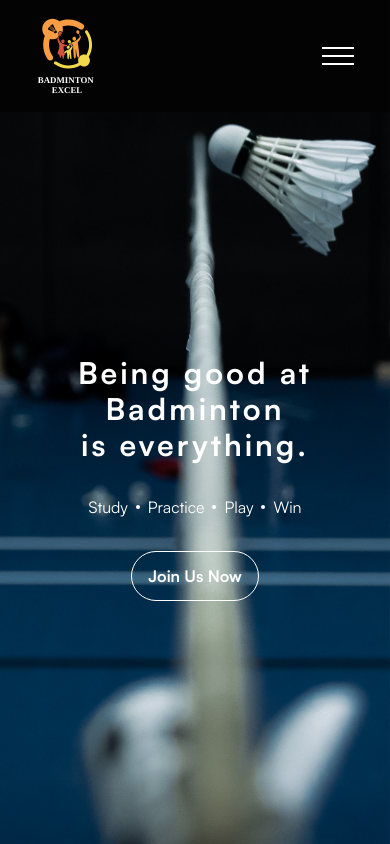
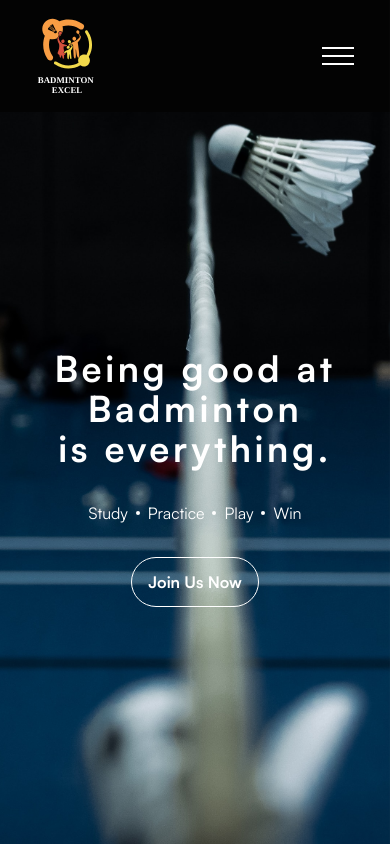
Before and after one commit to fola4/excel, a React (Vite) app: page / in a window 390 px wide. Shown: the top 844 px of the page. Built offline with nearby package versions, Linux system fonts and the light colour scheme.

Commit message:
remove px from main page header

```diff
--- a/src/pages/MainPage.jsx
+++ b/src/pages/MainPage.jsx
@@ -5,11 +5,11 @@ import { Link } from "react-router-dom";
 function MainPage() {
   return (
     <div>
-      <header id="main-page">
+      <header id="main-page" className="px-0">
         {/* hero content */}
         <div className="grid h-full">
           <div className="flex flex-col gap-y-8 self-center">
-            <h1 className="text-center text-3xl font-bold tracking-widest text-white sm:text-5xl md:text-8xl lg:text-9xl">
+            <h1 className="text-center text-4xl font-bold tracking-widest text-white sm:text-5xl md:text-8xl lg:text-9xl">
               Being good at Badminton{" "}
               <span className="whitespace-nowrap">is everything.</span>
             </h1>
```
